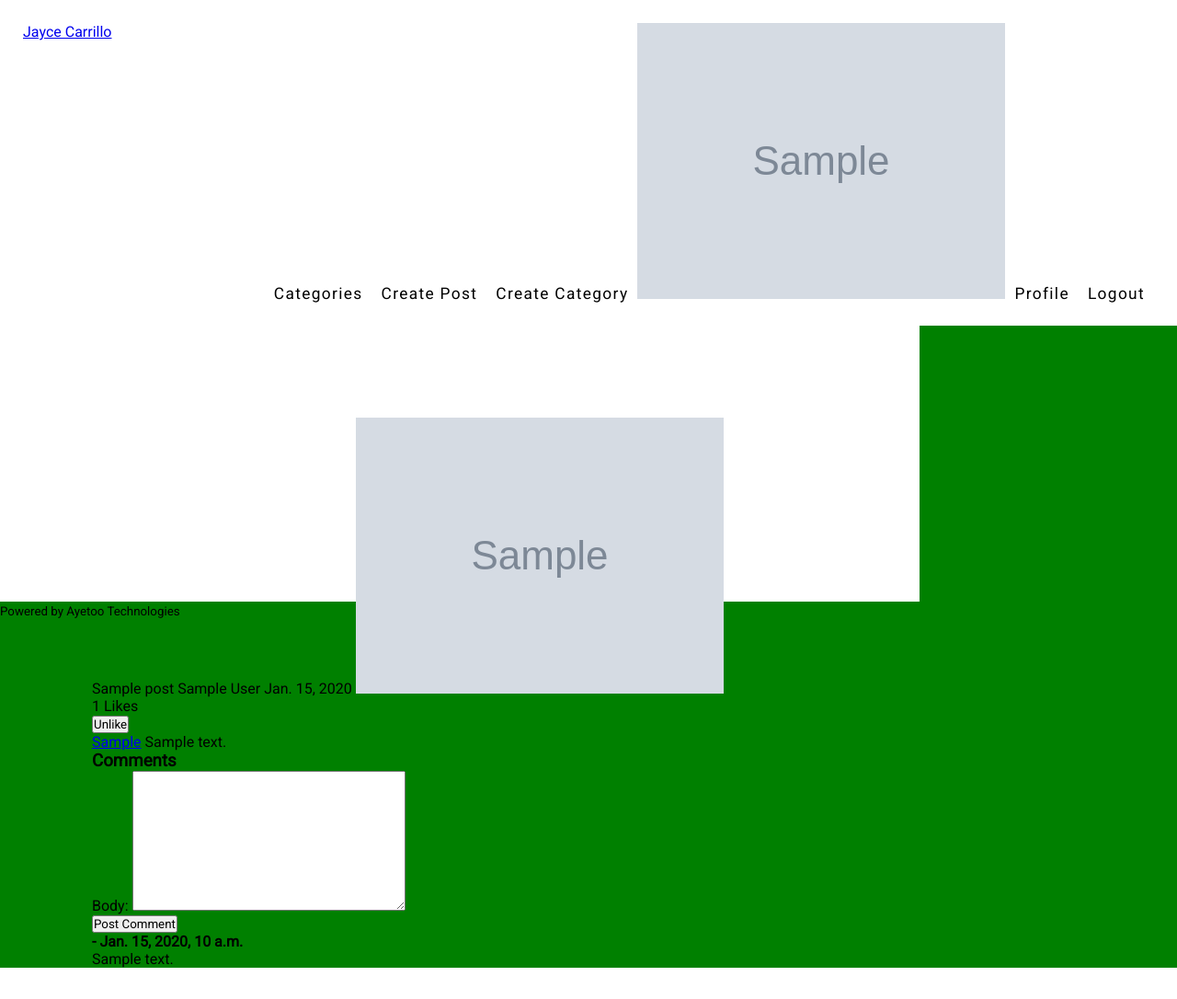
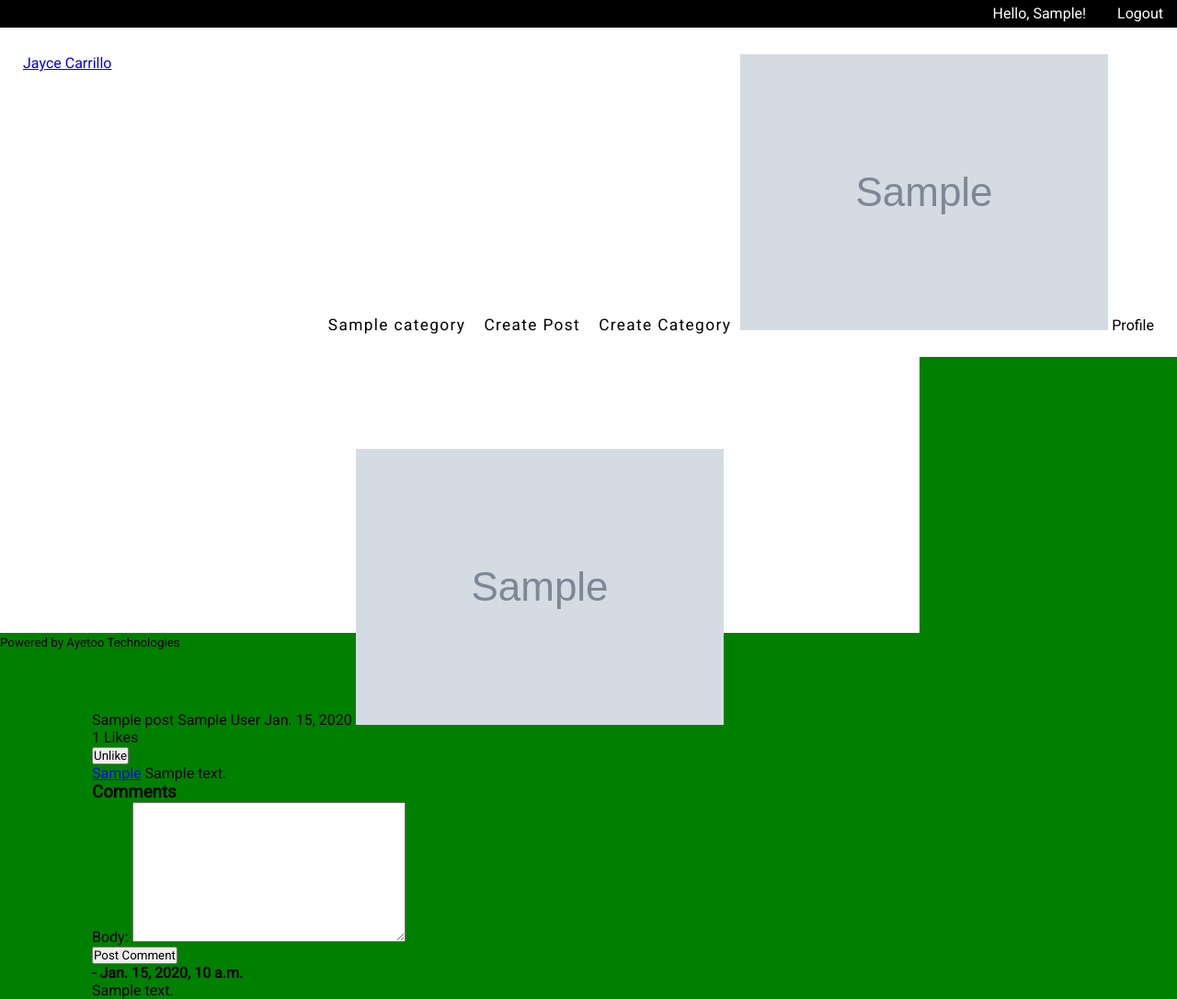
Before and after one commit to JSONCarrillo/django-blog, a Django app: page /article/1/ in a window 1280 px wide. Shown: the whole page at 92% size. Before the commit the page ends 1052 px from the top, so only its background shows below. Run offline with Django 4.2, Linux system fonts and the light colour scheme; a user stored in the database is signed in; tables that the repository leaves empty hold one stand-in row (values such as "Sample post"); grey boxes marked "Sample" are stand-in pictures; some libraries are stand-ins or nearby versions.

Commit message:
update navbar

```diff
--- a/blog/blogApp/static/css/style.css
+++ b/blog/blogApp/static/css/style.css
@@ -20,6 +20,31 @@ nav{
     position: sticky;
     z-index: 3;
 }
+
+.top-bar{
+    color: white;
+    width: 100vw;
+    background-color: black;
+    display: inline-block;
+    height: 30px;
+}
+
+.top-bar-content{
+    margin: 5px auto;
+
+    float: right;
+}
+
+.top-bar-text{
+    padding: 0 15px;
+}
+
+.top-bar-text a{
+    color: white;
+    text-decoration: none;
+}
+
+
 
 .nav-container{
     padding: 25px 25px;
--- a/blog/blogApp/static/js/script.js
+++ b/blog/blogApp/static/js/script.js
@@ -1,7 +1,8 @@
 console.log('connected!')
 
 //prevents dropdown from closing when being clicked inside of
-document.addEventListener('click', e=>{
+/*
+document.addEventListener('mouseenter', e=>{
     const isDropdownButton = e.target.matches("[data-dropdown-button]")
     if(!isDropdownButton && e.target.closest('[data-dropdown]') != null) return
 
@@ -16,3 +17,4 @@ document.addEventListener('click', e=>{
         dropdown.classList.remove('active')
     })
 })
+*/
--- a/blog/blogApp/templates/article.html
+++ b/blog/blogApp/templates/article.html
@@ -45,9 +45,5 @@
         {% endfor %}
     {% endif %}
 </div>
-<script>
-    const commenter = "{{ user.id }}";
-    console.log
-    document.getElementById("commenter-box").value = author;
-</script>
+
 {% endblock %}
--- a/blog/blogApp/templates/base.html
+++ b/blog/blogApp/templates/base.html
@@ -12,8 +12,16 @@
 </head>
 <body>
     <nav>
-        <div class="top-bar" style="width: 100vw; background-color: black; color: white;">
-
+        <div class="top-bar">
+            <div class="top-bar-content">
+                {% if user.is_authenticated %}
+                    <span class="top-bar-text">Hello, {{ user.first_name }}!</span>
+                    <span class="top-bar-text"><a href="{% url 'logout' %}">Logout</a></span>
+                {% else %}
+                    <span class="top-bar-text"><a href="{% url 'register' %}">Create an Account</a></span>
+                    <span class="top-bar-text"><a href="{% url 'login' %}">Login</a></span>
+                {% endif %}
+            </div>
         </div>
         <div class="nav-container">
             <div>
@@ -22,32 +30,25 @@
             <div class="nav-links">
                 <ul class="links">
                     {% if category_menu %}
-                    <li class="item dropdown" data-dropdown>
-                        <button class="link dropdown-button" data-dropdown-button>Categories</button>
-                        <ul class="dropdown-menu">
                             {% for item in category_menu %}
-                                <li><a href="{% url 'categories' item|slugify %}">{{ item }}</a></li>
+                                <li class="link"><a href="{% url 'categories' item|slugify %}">{{ item }}</a></li>
                             {% endfor %}
-                        </ul>
-                    </li>
                     {% endif %}
                     {% if user.is_authenticated %}
-                        {%if user.profile.isWriter == True%}
+                        {% if user.profile.isWriter == True %}
                             <li class="link"><a href="{% url 'add-post' %}" >Create Post</a></li>
                             <li class="link"><a href="{% url 'add-category' %}">Create Category</a></li>
                         {% endif %}
-                        {% if user.profile.profile_pic %}
-                            <img src="{{user.profile.profile_pic.url}}">
-                        {% else %}
-                            <li><img src="{% static 'images/default-profile-pic.jpg' %}" style="width: 25px; border-radius: 60px;"></li>
-                        {% endif %}
-                        <li class="link"><a href="{% url 'edit-profile' %}">Profile</a></li>
-                        <li class="link"><a href="{% url 'logout' %}">Logout</a></li>
+                        <div>
+                            {% if user.profile.profile_pic %}
+
+                                <img src="{{ user.profile.profile_pic.url }}">
+                            {% else %}
+                                <li><img src="{% static 'images/default-profile-pic.jpg' %}" style="width: 25px; border-radius: 60px;"></li>
+                            {% endif %}
+                            <span>Profile</span>
+                        </div>
                     {% else %}
-
-
-                        <li class="link"><a href="{% url 'register' %}">Create an Account</a></li>
-                        <li class="link"><a href="{% url 'login' %}">Login</a></li>
                     {% endif %}
                 </ul>
             </div>
--- /dev/null
+++ b/blog/blogApp/templates/user_profile.html
@@ -0,0 +1,5 @@
+{% extends 'base.html' %}
+{%block title%}{{ profile.user.first_name}}{%endblock%}
+{%block content%}
+    {%profile.user.first_name%}{% profile.user.last_name %}
+{%endblock%}
--- a/blog/blogApp/views.py
+++ b/blog/blogApp/views.py
@@ -113,3 +113,8 @@ class EditProfileView(UpdateView):
     fields = ['email', 'first_name', 'last_name']
     template_name = "edit_profile.html"
     success_url = reverse_lazy('index')
+
+class UserProfileView(DetailView):
+    model = Profile
+    fields = '__all__'
+    template_name = 'user_profile.html'
```
